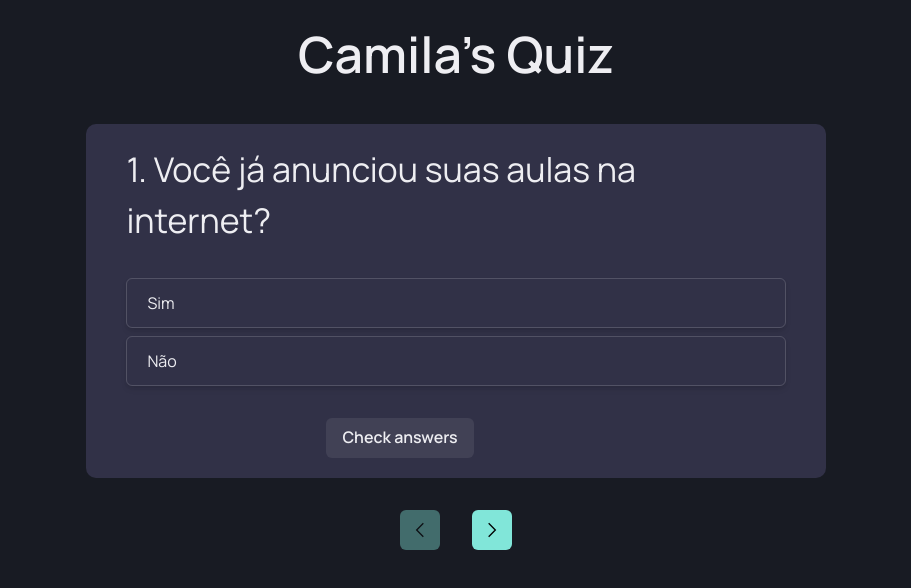
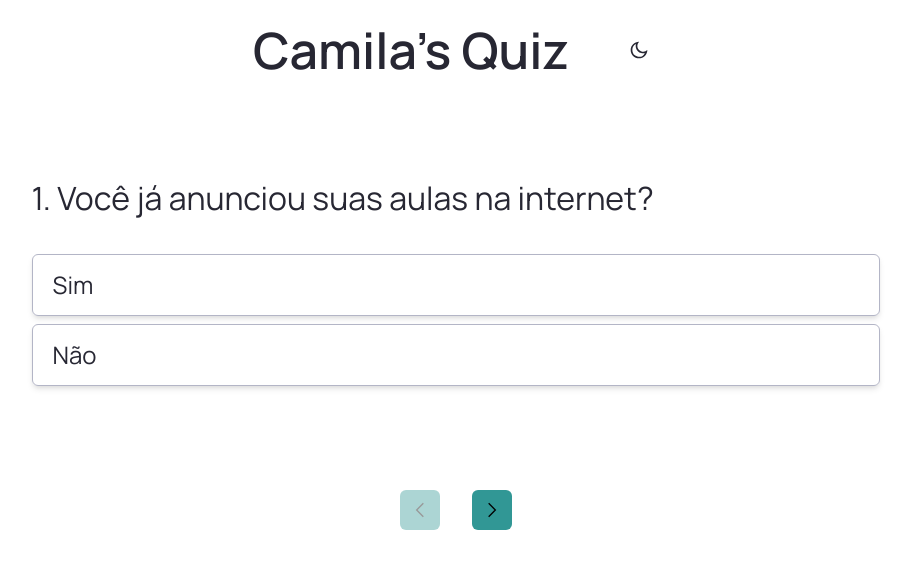
Before and after one commit to andgrande/igbr-quiz, a Next.js app: page /quiz in a window 1280 px wide. Shown: the top 588 px of the page, without its empty margins (184-1095 px from the left). Built offline with nearby package versions, Linux system fonts and the light colour scheme.

Commit message:
base commit

```diff
--- /dev/null
+++ b/src/components/Header/index.tsx
@@ -0,0 +1,32 @@
+import { Heading, Flex, Icon, IconButton, useColorMode, Switch, Button, Box } from "@chakra-ui/react";
+import { RiMoonLine, RiSunLine } from "react-icons/ri";
+
+export default function Header() {
+    const { colorMode, toggleColorMode } = useColorMode()
+
+    return (
+        <Flex
+            as="header"
+            width="100%"
+            maxWidth={1080}
+            height={{ sm: "80px", lg: "100px"}}
+            marginX="auto"
+            flexDirection="row"
+            justifyContent={{ sm: "space-around", md: "center", lg: "center" }}
+            alignItems="center"
+            alignContent="center"
+        >
+            <Heading as="h1" ml={{ sm: "50px", md: "0px", lg: "0px" }} fontSize={{ sm: "40px", md: "45px", lg: "50px"}} >Camila's Quiz</Heading>
+
+            <IconButton
+                aria-label="Switch color mode"
+                icon={colorMode === 'light' ? <RiMoonLine/> : <RiSunLine/>}
+                fontSize="20"
+                ml={{ sm: "0px", md: "50px" }}
+                color="bg"
+                colorScheme="color"
+                onClick={toggleColorMode}
+            />
+        </Flex>
+    )
+}
--- a/src/components/RadioCard.tsx
+++ b/src/components/RadioCard.tsx
@@ -1,10 +1,12 @@
-import { Box, useRadio } from "@chakra-ui/react"
+import { Box, useColorMode, useRadio } from "@chakra-ui/react"
 import { useQuestionsContext } from '../hooks/useQuestions';
 
 // 1. Create a component that consumes the `useRadio` hook
 export default function RadioCard(props) {
   const { handleIncreaseQuestionNumber } = useQuestionsContext();
   const { getInputProps, getCheckboxProps } = useRadio(props)
+
+  const { colorMode } = useColorMode()
 
   const input = getInputProps()
   const checkbox = getCheckboxProps()
@@ -13,9 +15,9 @@ export default function RadioCard(props) {
     handleIncreaseQuestionNumber(props.id)
   }
 
-  console.log('receptor', props.value)
-  console.log('receptor', props.checked)
-  console.log('-------------')
+  // console.log('receptor', props.value)
+  // console.log('receptor', props.checked)
+  // console.log('-------------')
 
   return (
     <Box as='label' width="100%">
@@ -25,7 +27,7 @@ export default function RadioCard(props) {
         cursor='pointer'
         borderWidth='1px'
         borderRadius='md'
-        boxShadow='md'
+        boxShadow={colorMode === 'light' ? 'md' : 'dark-lg'}
         _checked={{
           bg: 'teal.600',
           color: 'white',
@@ -36,6 +38,7 @@ export default function RadioCard(props) {
         }}
         px={5}
         py={3}
+        fontSize={{ sm: '16px', md: "20px", lg: "24px" }}
         onClick={() => handleSelection()}
       >
         {props.children}
--- a/src/hooks/useQuestions.tsx
+++ b/src/hooks/useQuestions.tsx
@@ -12,7 +12,7 @@ interface QuestionsProviderData {
     questionOption: number;
     questions: QuestionsParams[];
     resultsReady: boolean;
-    quizResults: {};
+    quizResults: tempResult | null;
     handleLoadQuestions: () => void;
     handleIncreaseQuestionNumber: (answerId?: string) => void;
     handleDecreaseQuestionNumber: () => void;
@@ -113,6 +113,7 @@ export function QuestionsProvider({ children }: QuestionsProviderProps): JSX.Ele
         setQuizResults(data.result);
 
         // ENABLE WHEN LIVE
+
         // await api_faunadb.post('/saveResults', {
         //     results
         // });
--- a/src/pages/_app.tsx
+++ b/src/pages/_app.tsx
@@ -1,5 +1,6 @@
 import { ChakraProvider } from '@chakra-ui/react'
 import type { AppProps } from 'next/app';
+import Header from '../components/Header';
 
 import { QuestionsProvider } from '../hooks/useQuestions';
 
@@ -9,6 +10,7 @@ function MyApp({ Component, pageProps }: AppProps) {
   return (
     <ChakraProvider theme={theme}>
       <QuestionsProvider>
+        <Header />
         <Component {...pageProps} />
       </QuestionsProvider>
     </ChakraProvider>
--- a/src/pages/quiz.tsx
+++ b/src/pages/quiz.tsx
@@ -1,5 +1,5 @@
-import { Box, Button, Flex, Heading, IconButton , Spinner, Text, useRadioGroup, VStack } from "@chakra-ui/react";
-import { useEffect, useState } from "react";
+import { Box, Button, Flex, IconButton , Spinner, Text, useRadioGroup, VStack } from "@chakra-ui/react";
+import { useEffect } from "react";
 import RadioCard from "../components/RadioCard";
 
 import { GrPrevious, GrNext, GrRefresh } from "react-icons/gr";
@@ -8,7 +8,6 @@ import { useQuestionsContext } from '../hooks/useQuestions';
 
 export default function Quiz() {
     const { questionOption, questions, resultsReady, quizResults, handleLoadQuestions, handleDecreaseQuestionNumber, handleIncreaseQuestionNumber, handleCheckResults, handleCheckAnswers } = useQuestionsContext();
-
     // const [ fadeState, setFadeState ] = useState(true);
 
     useEffect(() => {
@@ -29,24 +28,24 @@ export default function Quiz() {
     // };
 
     return (
-        <Flex w="100%" my="6" maxWidth={1480} mx="auto" px="6" alignContent="center" justifyContent="center" flexDir="column" alignItems="center" >
-            <Heading as="h1" fontSize={50} >Camila's Quiz</Heading>
+        <Flex w="100%" my="6" maxWidth={1080} mx="auto" px="6" alignContent="center" justifyContent="center" flexDir="column" alignItems="center" >
+
 
             {/* <SlideFade offsetY='20px' in={fadeState}> */}
                 <Box
-                    backgroundColor="gray.700"
+                    // SHOULD DEFINE COLORS
+                    // backgroundColor="gray.700"
                     borderRadius="10"
-                    mt="10"
-                    px="10"
-                    py="5"
+                    mt={{ sm: "4px", md: "8px", lg: "10px" }}
+                    p={{ sm: "20px", md: "30px", lg: "40px" }}
                     maxHeight="100%"
-                    width="60%"
+                    width="90%"
                 >
                     {(!questions[questionOption] || questions.length <= 1)
                         ? (<Spinner />)
                         : !resultsReady ? (
                             <>
-                            <Text as="h3" fontSize={34} mb={8}>
+                            <Text as="h3" fontSize={{ sm: '24px', md: "28px", lg: "32px" }} mb={8}>
                                 {questions[questionOption].id}. {questions[questionOption].question}
                             </Text>
 
@@ -71,18 +70,31 @@ export default function Quiz() {
                             </VStack>
 
                             {/* THIS WILL BE GONE */}
-                            <Button ml={200} as="button" type="submit" onClick={() => handleCheckAnswers() }>Check answers</Button>
+                            {/* <Button ml={200} as="button" type="submit" onClick={() => handleCheckAnswers() }>Check answers</Button> */}
 
                             {questionOption + 1 === questions.length && (
-                                <Button ml={200} as="button" type="submit" onClick={() => handleCheckResults()}>Ver resultado</Button>
+                                <Button
+                                    as="button"
+                                    width="100%"
+                                    display="block"
+                                    textAlign="center"
+                                    margin="0 auto"
+                                    type="submit"
+                                    colorScheme='teal'
+                                    height={{ sm: "56px", md: "56px", lg: "56px" }}
+                                    fontSize={{ sm: '20px', md: "24px", lg: "28px" }}
+                                    onClick={() => handleCheckResults()}
+                                >
+                                    Resultado
+                                </Button>
                             )}
                         </>
                     ) : (
-                            <Flex>
+                            <Flex direction="column">
                                 {!quizResults
                                     ? <Spinner />
                                     : (
-                                        <Flex>
+                                        <Flex direction="column">
                                             <Text>{quizResults.profile}</Text>
                                             <Text>{quizResults.description}</Text>
                                             <Text>{quizResults.tip}</Text>
@@ -90,9 +102,15 @@ export default function Quiz() {
                                     )
                                 }
 
-                            {/* // CONDITION TO DISPLAY RESULTS SCREEN && RESULTS PAGE READY => DISPLAY THIS SECTION
-                            // MAYBE A NEW STATE WILL BE REQUIRED */}
-                                <Button leftIcon={<GrRefresh />} colorScheme='teal' variant='solid' onClick={() => handleLoadQuestions() }>
+                                <Button
+                                    leftIcon={<GrRefresh />}
+                                    colorScheme='teal'
+                                    variant='solid'
+                                    width="100%"
+                                    height={{ sm: "56px", md: "56px", lg: "56px" }}
+                                    fontSize={{ sm: '16px', md: "20px", lg: "24px" }}
+                                    onClick={() => handleLoadQuestions() }
+                                >
                                     Reiniciar
                                 </Button>
 
@@ -101,6 +119,7 @@ export default function Quiz() {
                     }
                 </Box>
 
+                {!quizResults &&
                     <Flex mt={8} >
                         <IconButton
                             aria-label='Questão anterior'
@@ -119,6 +138,7 @@ export default function Quiz() {
                             onClick={() => handleIncreaseQuestionNumber()}
                         />
                     </Flex>
+                }
             {/* </SlideFade> */}
         </Flex>
     )
--- a/src/styles/theme.ts
+++ b/src/styles/theme.ts
@@ -1,13 +1,25 @@
 import { extendTheme, ThemeConfig } from '@chakra-ui/react';
-import { mode } from "@chakra-ui/theme-tools"
+import { mode, createBreakpoints } from "@chakra-ui/theme-tools"
 
 const config: ThemeConfig = {
-    initialColorMode: 'dark',
+    initialColorMode: 'light',
     useSystemColorMode: false,
 }
 
-export const theme = extendTheme({
-    colors: {
+const breakpoints = createBreakpoints({
+    sm: '320px',
+    md: '768px',
+    lg: '960px',
+    xl: '1200px',
+    '2xl': '1536px',
+});
+
+const fonts = ({
+    body: 'Manrope',
+    heading: 'Manrope',
+});
+
+const colors = ({
     gray: {
         "50": "#EEEEF2",
         "100": "#D1D2DC",
@@ -19,12 +31,14 @@ export const theme = extendTheme({
         "700": "#313147",
         "800": "#272733",
         "900": "#181B23",
-        }
     },
-    fonts: {
-        body: 'Manrope',
-        heading: 'Manrope',
-    },
+});
+
+export const theme = extendTheme({
+    colors,
+    fonts,
+    config,
+    breakpoints,
     styles: {
         global: (props) => ({
             body: {
@@ -33,5 +47,4 @@ export const theme = extendTheme({
             }
         })
     },
-    config,
 });
```
Lines whose indentation alone changed are shown as unchanged.
